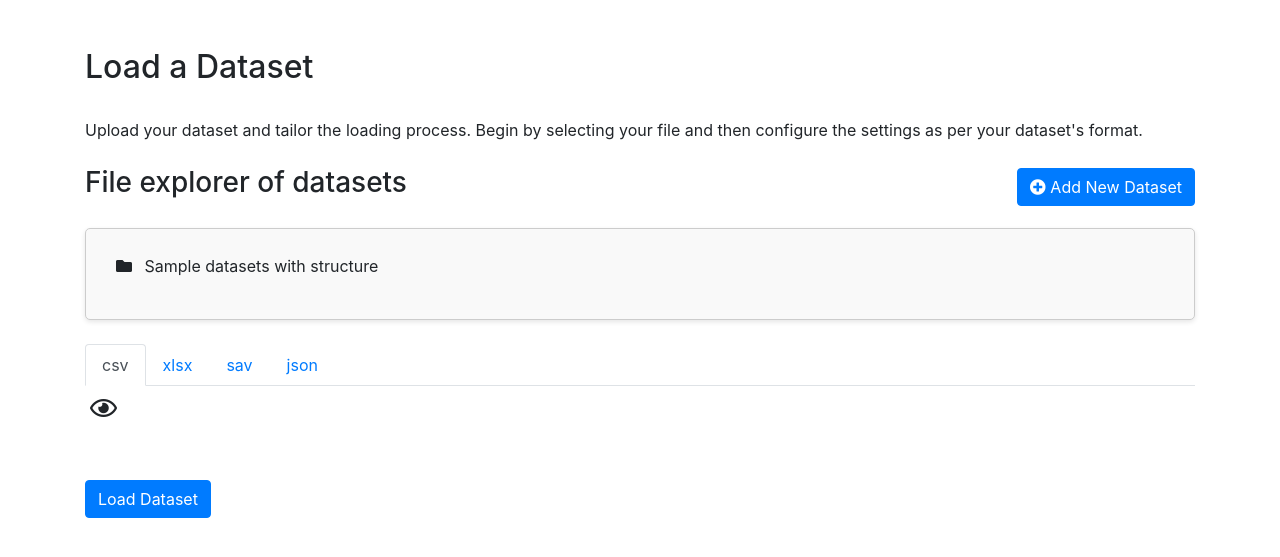
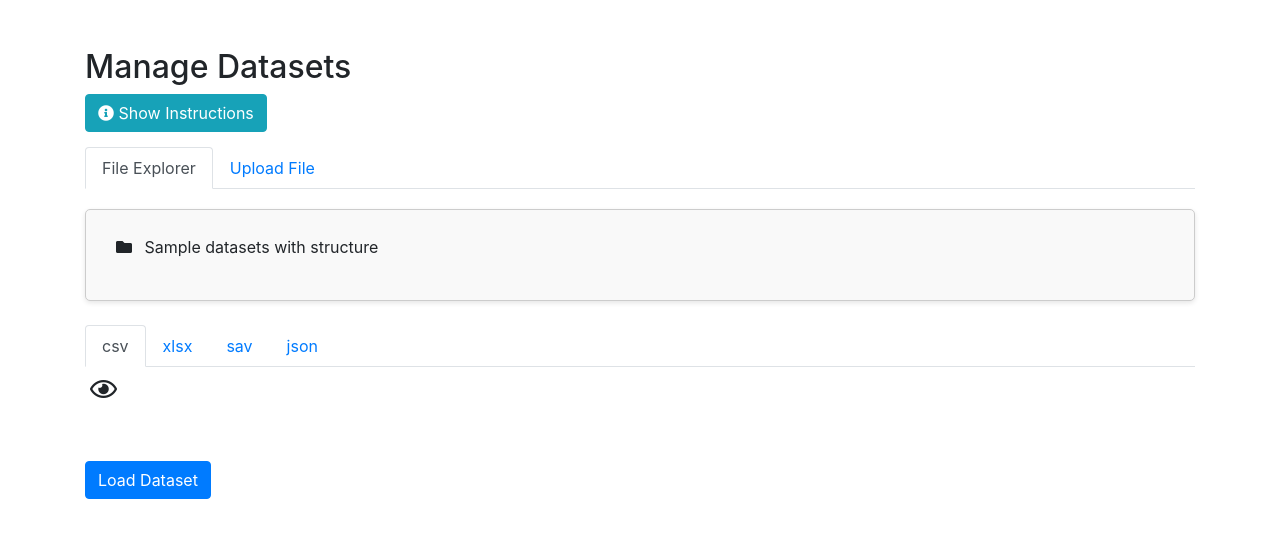
Before and after one commit to roberttnovak/statistics_hub, a Django app: template statistics_hub_interface/model_manager/templates/model_manager/load_dataset.html in a window 1280 px wide. Shown: the top 557 px of the page. Run offline with Django 4.2, Linux system fonts and the light colour scheme; the template is opened without the code that fills it: most values are stand-ins (such as "Sample title", 1, 10 or a date in 2020); some libraries are stand-ins or nearby versions.

Commit message:
Improvements interface funcionality load_dataset

```diff
--- a/statistics_hub_interface/model_manager/templates/model_manager/load_dataset.html
+++ b/statistics_hub_interface/model_manager/templates/model_manager/load_dataset.html
@@ -6,7 +6,6 @@
         <title>Preprocesamiento de Datos</title>
         <link href="https://stackpath.bootstrapcdn.com/bootstrap/4.3.1/css/bootstrap.min.css" rel="stylesheet">
         <link rel="stylesheet" href="https://cdnjs.cloudflare.com/ajax/libs/font-awesome/5.15.3/css/all.min.css">
-
         <script src="https://code.jquery.com/jquery-3.3.1.min.js"></script>
         <meta name="csrf-token" content="{{ csrf_token }}">
         <style>
@@ -15,9 +14,8 @@
                 color: #333;
                 padding: 10px;
                 border-radius: 5px;
-                text-align: left;
+                text-align: center;
                 margin: 10px 0;
-                text-align: center;
             }
             #csv-raw-preview-header {
                 text-align: center;
@@ -27,20 +25,16 @@
                 list-style-type: none;
                 padding-left: 20px;
             }
-
             .folder-view .folder-name {
                 cursor: pointer;
             }
-
             .folder-name.opened > .fas {
                 transform: rotate(90deg); /* Gira el icono de la carpeta cuando está abierta */
             }
-
             .folder-view .file {
                 cursor: pointer;
                 padding-left: 20px; /* Añade un poco de padding para alinear con los nombres de las carpetas */
             }
-
             .folder-view .fas {
                 margin-right: 8px;
             }
@@ -48,7 +42,6 @@
                 list-style-type: none; /* Remove points of list */
                 display: none; /* Hide subdirectories by default */
             }
-
             .file-explorer {
                 border: 1px solid #ccc;
                 padding: 20px;
@@ -57,24 +50,20 @@
                 box-shadow: 0 2px 5px rgba(0,0,0,0.1);
                 border-radius: 5px;
             }
-
             .file-explorer h3 {
                 color: #333;
                 margin-bottom: 15px;
             }
-
             .folder-view {
                 list-style-type: none;
                 padding-left: 0;
                 margin-top: 0;
             }
-
             .folder-view .folder-name, .folder-view .file {
                 cursor: pointer;
                 padding: 5px 10px;
                 display: block;
             }
-
             .folder-name > .fas, .file > .fas {
                 margin-right: 8px;
             }
@@ -82,6 +71,9 @@
                 background-color: #007BFF; /* Un color azul claro, ajusta según tu paleta de colores */
                 color: white;
                 border-radius: 4px;
+            }
+            .upload-section {
+                margin-top: 20px;
             }
             #toggle-options-btn {
                 border: none;
@@ -91,76 +83,55 @@
                 border-radius: 5px;
                 transition: background-color 0.2s, transform 0.2s;
             }
-
             #toggle-options-btn:hover {
                 background-color: #f0f0f0;  /* Sutil fondo gris al pasar el mouse */
                 transform: scale(1.1);      /* Ligero aumento para indicar interactividad */
             }
         </style>
-        <script src="https://code.jquery.com/jquery-3.3.1.min.js"></script>
         <script src="https://cdn.jsdelivr.net/npm/bootstrap@4.3.1/dist/js/bootstrap.bundle.min.js"></script>
     </head>
-
     <body>
         <div class="container mt-5">
-            <h2>Load a Dataset</h2>
+            <h2>Manage Datasets</h2>
+            <button id="toggle-explanation-btn" class="btn btn-info" style="margin-bottom: 15px;">
+                <i class="fas fa-info-circle"></i> Show Instructions
+            </button>
+            <div id="explanation-section" class="alert alert-info" role="alert" style="display: none;">
+                <h4 class="alert-heading">How to Use This Page</h4>
+                <p>Follow these steps to manage your datasets:</p>
+                <ul>
+                    <li>Navigate through the "File Explorer" tab to browse existing datasets. Click on folders to expand and view their contents.</li>
+                    <li>Use the "Upload File" tab to add new datasets. You can upload files or create new folders to organize your datasets.</li>
+                    <li>Select a dataset to preview its content in the preview section.</li>
+                    <li>Configure the import options for CSV files using the options provided in the "CSV Options" tab.</li>
+                    <li>Click "Load Dataset" to load and preprocess the selected dataset with the specified options.</li>
+                </ul>
+                <hr>
+                <p class="mb-0">Make sure to configure the options correctly before loading the dataset to ensure proper data preprocessing.</p>
+            </div>
+            <br>
+            <!-- Navegación de pestañas -->
+            <ul class="nav nav-tabs" id="fileManagementTabs" role="tablist">
+                <li class="nav-item">
+                    <a class="nav-link active" id="explorer-tab" data-toggle="tab" href="#file-explorer-tab" role="tab" aria-controls="file-explorer-tab" aria-selected="true">File Explorer</a>
+                </li>
+                <li class="nav-item">
+                    <a class="nav-link" id="upload-tab" data-toggle="tab" href="#upload-file-tab" role="tab" aria-controls="upload-file-tab" aria-selected="false">Upload File</a>
+                </li>
+            </ul>
 
-            {% comment %} <button type="button" class="btn btn-secondary" data-toggle="modal" data-target="#todoModal">
-                #ToDos
-            </button> {% endcomment %}
-            <br>
-            <!-- Falta eliminar del código los ToDos -->
-            <div class="modal fade" id="todoModal" tabindex="-1" role="dialog" aria-labelledby="todoModalLabel" aria-hidden="true">
-                <div class="modal-dialog" role="document">
-                    <div class="modal-content">
-                        <div class="modal-header">
-                            <h5 class="modal-title" id="todoModalLabel">ToDo List</h5>
-                            <button type="button" class="close" data-dismiss="modal" aria-label="Close">
-                                <span aria-hidden="true">&times;</span>
-                            </button>
-                        </div>
-                        <div class="modal-body">
-                            <ul>
-                                <li> Ahora mismo solo funciona la opción de lectura del delimitador. Tengo que ampliar la funcionalidad
-                                     Para que funcione para todas las opciones que he añadido. Para ello, tengo tanto que:
-                                     <ul>
-                                        <li> Añadir como kwargs la función de PersistenceManager(...).load_dataset()
-                                        <li> Arreglar de manera flexible la lógica de los urls según añada cada uno de los elementos del html
-                                             sin tener que hacer el encodeURIComponent
-                                     </ul>
-                                <li> Integrar en una única vista la carga del Dataset en este apartado sin necesidad de acceder
-                                     necesariamente a través de la pestaña de los modelos
-                                <li> Mejora pendiente: En vez de que se vea como un desplegable se vea con una vista como de
-                                     explorador de archivos
-
-                            </ul>
-                        </div>
-                    </div>
-                </div>
-            </div>
-
-            <div> Upload your dataset and tailor the loading process. Begin by selecting your file and then configure
-                  the settings as per your dataset's format.</div>
-            <br>
-            <!-- Button to add new dataset-->
-            <div class="d-flex justify-content-between align-items-center mb-3">
-                <h3>File explorer of datasets</h3>
-                <button type="button" class="btn btn-primary" id="add-document-btn">
-                    <i class="fas fa-plus-circle"></i> Add New Dataset
-                </button>
-            </div>
-            <!-- Menu to show all datasets -->
+            <div class="tab-content">
+                <!-- Explorador de Archivos -->
+                <div class="tab-pane fade show active" id="file-explorer-tab" role="tabpanel" aria-labelledby="explorer-tab">
                     <div class="file-explorer">
                         <ul class="folder-view">
                             {% for name, contents in datasets_with_structure.items %}
                                 {% if contents|length == 0 %}
-                            <!-- Esto es un archivo en el nivel raíz -->
                                     <li class="file">
                                         <i class="fas fa-file-alt"></i>
                                         <span data-dataset="{{ name }}">{{ name }}</span>
                                     </li>
                                 {% else %}
-                            <!-- Esto es una carpeta -->
                                     <li>
                                         <span class="folder-name">
                                             <i class="fas fa-folder"></i>
@@ -198,6 +169,31 @@
                             {% endfor %}
                         </ul>
                     </div>
+            </div>
+
+            <!-- Subir Archivo -->
+            <div class="tab-pane fade" id="upload-file-tab" role="tabpanel" aria-labelledby="upload-tab">
+                <div class="upload-section">
+                    <h3>Upload a New File</h3>
+                    <form id="upload-form" action="/upload_file/" method="post" enctype="multipart/form-data">
+                        <div class="form-group">
+                            <label for="file-input">Select file to upload:</label>
+                            <input type="file" class="form-control-file" id="file-input" name="file">
+                        </div>
+                        <button type="submit" class="btn btn-primary">Upload</button>
+                    </form>
+
+                    <h3>Create New Folder</h3>
+                    <form id="create-folder-form" action="/create_folder/" method="post">
+                        <div class="form-group">
+                            <label for="folder-name-input">Folder name:</label>
+                            <input type="text" class="form-control" id="folder-name-input" name="folder_name" placeholder="Enter folder name">
+                        </div>
+                        <button type="submit" class="btn btn-primary">Create Folder</button>
+                    </form>
+                </div>
+            </div>
+        </div>
 
         <br>
 
@@ -229,7 +225,7 @@
                     <div class="form-group">
                         <label for="separator-input">Delimiter (sep):</label>
                         <small class="form-text text-muted">Delimiter to use. If `None`, will try to automatically detect.</small>
-                        <input type="text" class="form-control" id="separator-input" placeholder="E.g ," value = ",">
+                        <input type="text" class="form-control" id="separator-input" placeholder="E.g ," value=",">
                         <br>
                         <label for="header-input">Header Row (header):</label>
                         <small class="form-text text-muted">Row to use as header. Use `None` if there is no header row.</small>
@@ -263,7 +259,7 @@
                         </select>
                         <br>
                         <label for="keep-default-na-input">Keep default NA (keep_default_na):</label>
-                        <small class="form-text text-muted">Whether or not to include the default NaN values when parsing the data.  By default the following values are interpreted as NaN: “ “, “#N/A”, “#N/A N/A”, “#NA”, “-1.#IND”, “-1.#QNAN”, “-NaN”, “-nan”, “1.#IND”, “1.#QNAN”, “<NA>”, “N/A”, “NA”, “NULL”, “NaN”, “None”, “n/a”, “nan”, “null “.</small>
+                        <small class="form-text text-muted">Whether or not to include the default NaN values when parsing the data. By default the following values are interpreted as NaN: “ “, “#N/A”, “#N/A N/A”, “#NA”, “-1.#IND”, “-1.#QNAN”, “-NaN”, “-nan”, “1.#IND”, “1.#QNAN”, “<NA>”, “N/A”, “NA”, “NULL”, “NaN”, “None”, “n/a”, “nan”, “null “.</small>
                         <select class="form-control" id="keep-default-na-input">
                             <option value="True">True</option>
                             <option value="False">False</option>
@@ -302,14 +298,11 @@
                         <input type="text" class="form-control" id="quoting-input" placeholder="E.g., 0 (csv.QUOTE_MINIMAL)">
                     </div>
                 </div>
-
-
                 <!-- Raw preview of csv -->
-                <h5 id="csv-raw-preview-header" style="display: none; text-align: center; margin-bottom: 10px;">Preview of First Rows</h5>
+                <h5 id="csv-raw-preview-header" style="display: none;">Preview of First Rows</h5>
                 <div id="csv-raw-preview" class="mb-3" style="display: none;">
                     <!-- Aquí se mostrará la vista previa en bruto del CSV -->
                 </div>
-
             </div>
 
             <!-- Opciones de Excel -->
@@ -329,7 +322,6 @@
         </div>
 
         <br>
-
         <button id="load-dataset-btn" class="btn btn-primary">Load Dataset</button>
 
         <!-- Vista previa del Dataset -->
@@ -338,8 +330,6 @@
         </div>
     </div>
 </body>
-</html>
-
 <script>
     $(document).ready(function() {
         var csrftoken = $('meta[name="csrf-token"]').attr('content');
@@ -456,6 +446,65 @@
             var newTitle = $(this).find('i').hasClass('fa-eye') ? "Click to toggle visibility of import options" : "Click to hide import options";
             $(this).attr('data-original-title', newTitle).tooltip('show');
         });
+
+
+        // Handle folder creation
+        $('#create-folder-form').on('submit', function(event) {
+            event.preventDefault();
+            var folderName = $('#folder-name-input').val();
+            if (folderName) {
+                $.ajax({
+                    url: '/create_folder/',
+                    type: 'POST',
+                    headers: {
+                        'X-Requested-With': 'XMLHttpRequest',
+                        'X-CSRFToken': csrftoken
+                    },
+                    data: { folder_name: folderName },
+                    success: function(response) {
+                        // Handle success (e.g., reload file explorer or show a message)
+                        alert('Folder created successfully!');
+                    },
+                    error: function(error) {
+                        console.error("Error creating folder: ", error);
+                    }
+                });
+            } else {
+                alert("Please enter a folder name.");
+            }
         });
 
+        // Handle file upload
+        $('#upload-form').on('submit', function(event) {
+            event.preventDefault();
+            var formData = new FormData(this);
+            $.ajax({
+                url: '/upload_file/',
+                type: 'POST',
+                headers: {
+                    'X-Requested-With': 'XMLHttpRequest',
+                    'X-CSRFToken': csrftoken
+                },
+                data: formData,
+                processData: false,
+                contentType: false,
+                success: function(response) {
+                    // Handle success (e.g., reload file explorer or show a message)
+                    alert('File uploaded successfully!');
+                },
+                error: function(error) {
+                    console.error("Error uploading file: ", error);
+                }
+            });
+        });
+
+
+        $('#toggle-explanation-btn').click(function() {
+            $('#explanation-section').toggle();
+            var buttonText = $('#explanation-section').is(':visible') ? 'Hide Instructions' : 'Show Instructions';
+            $(this).html('<i class="fas fa-info-circle"></i> ' + buttonText);
+        });
+
+    });
 </script>
+</html>
```
Lines whose indentation alone changed are shown as unchanged.
